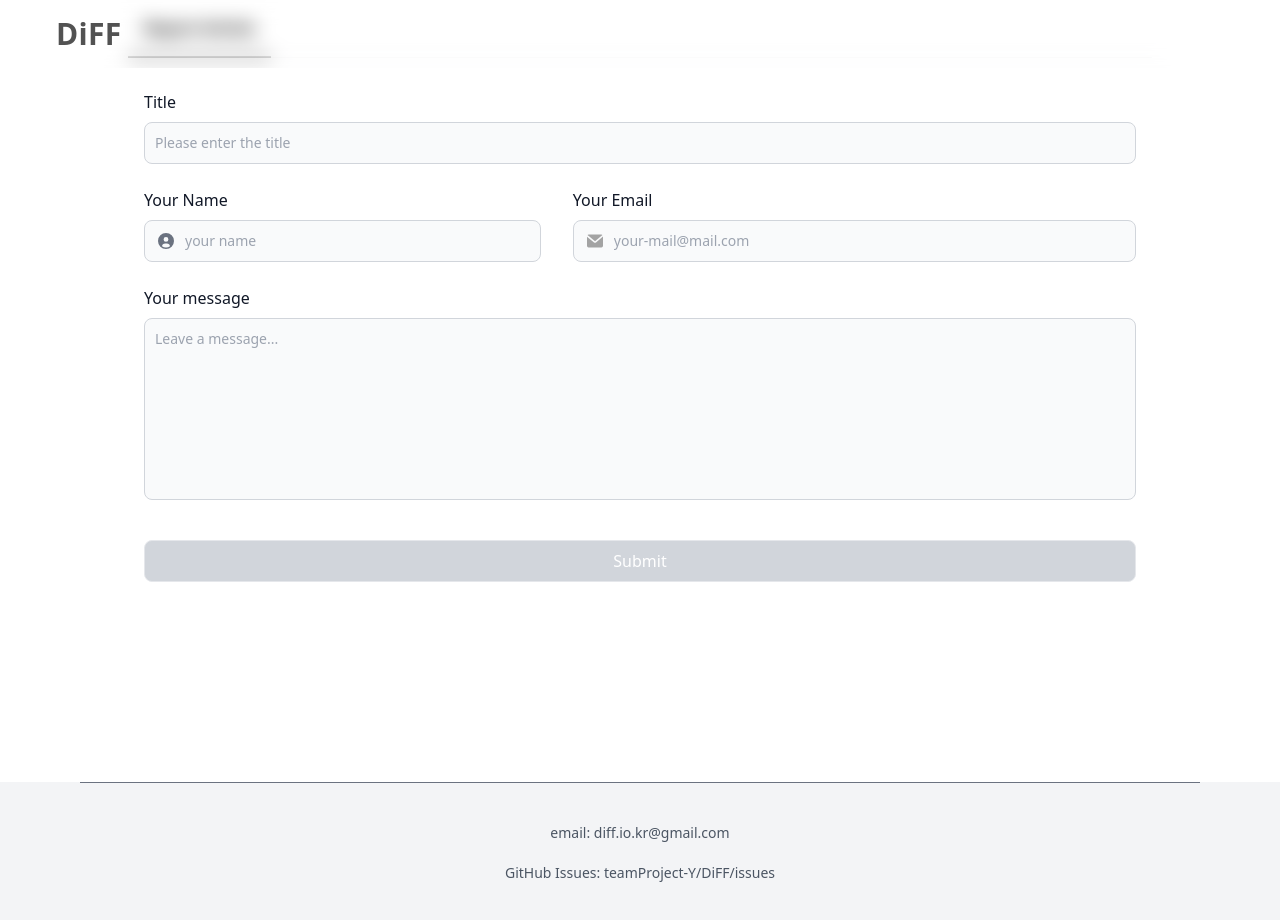
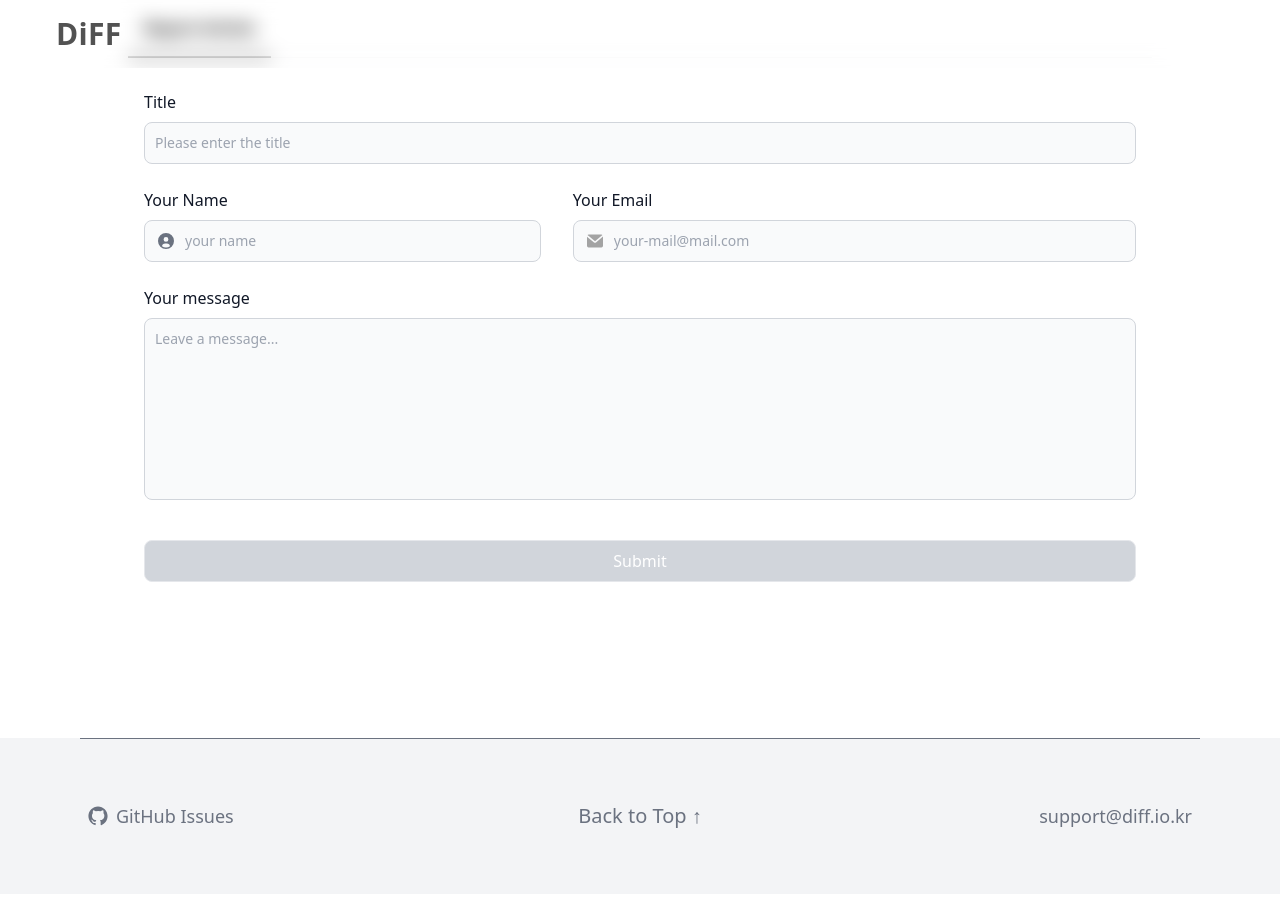
Before and after one commit to teamProject-Y/DiFF_JS_25_07, a Next.js app in the folder client/: page /DiFF/article/report in a window 1280 px wide. Shown: the top 920 px of the page. After the commit the page ends 894 px from the top, so only its background shows below. Built offline with nearby package versions, Linux system fonts and the light colour scheme.

Commit message:
footer, 상호작용

```diff
--- a/client/src/app/DiFF/home/main/AfterMainPage.jsx
+++ b/client/src/app/DiFF/home/main/AfterMainPage.jsx
@@ -100,7 +100,7 @@ export default function AfterMainPage({me, trendingArticles}) {
                                         className={`col-start-1 row-start-1 leading-none transition-[font-weight,color] duration-100
                                             ${activeTab === t
                                             ? "font-semibold"
-                                            : "text-gray-500 dark:text-neutral-600 group-hover:font-semibold group-hover:text-gray-700 dark:group-hover:text-gray-300"}`}
+                                            : "text-gray-500 dark:text-neutral-600 group-hover:text-gray-700 dark:group-hover:text-gray-300 duration-100"}`}
                                     >
                                      {t}
                                     </span>
--- a/client/src/app/DiFF/home/main/page.js
+++ b/client/src/app/DiFF/home/main/page.js
@@ -428,7 +428,7 @@ export default function Page() {
             {(!loggedIn) && (
                 <section
                     id="before-footer"
-                    className="snap-start snap-y-mandatory scroll-mt-4 drop-shadow-2xl flex items-end"
+                    className="snap-start snap-y-mandatory scroll-mt-4"
                 >
                     <Footer />
                 </section>
--- a/client/src/app/DiFF/home/main/repository.jsx
+++ b/client/src/app/DiFF/home/main/repository.jsx
@@ -8,9 +8,6 @@ import AnalysisGraph from "@/app/DiFF/member/repository/analysisGraph";
 import {AddRepoModal} from "@/app/DiFF/member/repository/addRepoModal";
 import {useDialog} from "@/common/commonLayout";
 
-// -------------------------------------------------------------
-// META DATA (Info/Posts)
-// -------------------------------------------------------------
 const DATA = {
     repositories: [
         {
@@ -321,7 +318,6 @@ const DATA = {
     ]
 };
 
-// INFO datasets per repo
 const REPO_INFO = {
     r1: {
         languages: [
@@ -956,7 +952,7 @@ function InfoView({repo, kickToLogin}) {
                                     <button
                                         key={x.k}
                                         onClick={() => setChartTab(x.k)}
-                                        className={`mx-1 text-sm ${chartTab === x.k ? "text-blue-600" : "text-gray-400"}`}
+                                        className={`mx-1 text-sm ${chartTab === x.k ? "text-blue-600" : "text-gray-400 hover:text-blue-300 duration-100"}`}
                                     >
                                         {x.label}
                                     </button>
--- a/client/src/app/DiFF/member/inquiry/page.js
+++ b/client/src/app/DiFF/member/inquiry/page.js
@@ -253,6 +253,8 @@ export default function InquiryForm() {
                     </button>
             </div>
         </form>
+            <br />
+            <br />
             <Footer />
             </>
     );
--- a/client/src/app/DiFF/member/repository/page.js
+++ b/client/src/app/DiFF/member/repository/page.js
@@ -1,6 +1,6 @@
 'use client';
 
-import {useRouter, useSearchParams} from 'next/navigation';
+import {useRouter, useSearchParams, usePathname} from 'next/navigation';
 import {fetchUser} from "@/lib/UserAPI";
 import {useEffect, useMemo, useState, useCallback} from "react";
 import {LayoutGroup} from "framer-motion";
@@ -57,6 +57,8 @@ const normalizeRepos = (raw) =>
 export default function RepositoriesPage() {
     const router = useRouter();
     const searchParams = useSearchParams();
+    const pathname = usePathname();
+
     const [repositories, setRepositories] = useState([]);
     const [member, setMember] = useState([]);
     const [loading, setLoading] = useState(true);
@@ -69,10 +71,13 @@ export default function RepositoriesPage() {
     const openModal = useCallback(() => setOpenChoice(true), []);
     const closeModal = useCallback(() => setOpenChoice(false), []);
 
-    const [tab, setTab] = useState('posts');const visibleRepos = useMemo(
+    const [tab, setTab] = useState('posts');
+
+    const visibleRepos = useMemo(
         () => (isMyRepos ? repositories : repositories.filter(r => !r.aprivate)),
         [repositories, isMyRepos]
     );
+
     useEffect(() => {
         if (visibleRepos.length === 0) {
             setSelectedRepoId(null);
@@ -224,6 +229,22 @@ export default function RepositoriesPage() {
         isMyRepos ? '/DiFF/member/profile'
             : `/DiFF/member/profile?nickName=${encodeURIComponent(member?.nickName ?? '')}`;
 
+    const repoHref =
+        isMyRepos ? '/DiFF/member/repository'
+            : `/DiFF/member/repository?nickName=${encodeURIComponent(member?.nickName ?? '')}`;
+
+    const tabs = [
+        { key: 'Profile',      label: 'Profile',      href: profileHref },
+        { key: 'Repositories', label: 'Repositories', href: repoHref },
+        { key: 'Settings',     label: 'Settings',     href: '/DiFF/member/settings', visible: isMyRepos },
+    ].filter(t => t.visible !== false);
+
+    const isActive = (t) => {
+        const base = (t.href || '').split('?')[0];
+        if (!base) return false;
+        return pathname === base || pathname.startsWith(base + (base.endsWith('/') ? '' : '/'));
+    };
+
     const startLink = (provider) => {
         if (provider !== 'github') return;
         const link = `/api/DiFF/auth/link/${provider}?mode=link`;
@@ -236,11 +257,15 @@ export default function RepositoriesPage() {
                 <div className="mx-auto max-w-6xl h-full">
 
                     {/* Tabs */}
-                    <div className="flex items-center text-neutral-500">
-                        <TopTab href={profileHref} label="Profile"/>
-                        <TopTab active href="#" label="Repositories"/>
-                        <TopTab href="/DiFF/member/settings" label="Settings"
-                                visible={isMyRepos}/>
+                    <div className="flex items-center border-b dark:border-neutral-700">
+                        {tabs.map(t => (
+                            <TopTabLink
+                                key={t.key}
+                                href={t.href}
+                                label={t.label}
+                                active={isActive(t)}
+                            />
+                        ))}
                     </div>
 
                     <div className="h-px w-full bg-neutral-200 dark:bg-neutral-700 mb-10"/>
@@ -262,7 +287,7 @@ export default function RepositoriesPage() {
                                         ${tab === t.key ?
                                         '-mb-px z-50 bg-gray-50 text-gray-900 dark:bg-neutral-800 dark:text-neutral-300'
                                         : 'bg-gray-200 text-gray-400 dark:bg-neutral-600 dark:text-neutral-300' +
-                                        'dark:bg-neutral-800 dark:text-neutral-400'}`}
+                                        'dark:bg-neutral-800 dark:text-neutral-400 hover:bg-gray-100 dark:hover:bg-neutral-700'}`}
                                 >
                                     {t.label}
                                 </button>
@@ -401,20 +426,32 @@ export default function RepositoriesPage() {
     );
 }
 
-function TopTab({visible = true, href, label, active}) {
-    if (!visible) return null;
-
-    return active ? (
-        <span
-            className="p-4 -mb-px font-semibold text-black dark:text-neutral-300 border-b-2 border-black dark:border-neutral-300">
-      {label}
-    </span>
-    ) : (
+function TopTabLink({ href, label, active }) {
+    return (
         <Link
             href={href}
-            className="p-4 -mb-px hover:text-neutral-700 dark:hover:text-neutral-300"
+            className={`group relative grid items-end p-4 pb-4 ml-2 -mb-px whitespace-nowrap duration-100
+                ${active
+                ? "border-b-2 border-black dark:border-neutral-400"
+                : "hover:border-b-2 hover:border-gray-500 dark:hover:border-neutral-400"}`}
         >
-            {label}
+            {/* 숨은 복제 텍스트: 폰트 굵기 전환 부드럽게 */}
+            <span
+                aria-hidden
+                className="col-start-1 row-start-1 font-semibold h-0 overflow-hidden pointer-events-none select-none duration-100"
+            >
+                {label}
+            </span>
+
+            {/* 실제 라벨 */}
+            <span
+                className={`col-start-1 row-start-1 leading-none transition-[font-weight,color] duration-100
+                    ${active
+                    ? "font-semibold"
+                    : "text-gray-500 dark:text-neutral-600 group-hover:text-gray-700 dark:group-hover:text-gray-300 duration-100"}`}
+            >
+                {label}
+            </span>
         </Link>
     );
 }
--- a/client/src/app/DiFF/member/settings/page.js
+++ b/client/src/app/DiFF/member/settings/page.js
@@ -2,7 +2,7 @@
 
 import {useEffect, useMemo, useRef, useState, Suspense} from 'react';
 import Link from 'next/link';
-import {useRouter, useSearchParams} from 'next/navigation';
+import {useRouter, useSearchParams, usePathname} from 'next/navigation';
 import {fetchUser, uploadProfileImg, modifyNickName, modifyIntroduce, deleteUser} from "@/lib/UserAPI";
 import {updateNotificationSetting} from "@/lib/NotificationAPI";
 import ReactMarkdown from "react-markdown";
@@ -24,6 +24,7 @@ export default function SettingsTab() {
 
 function SettingsPage() {
     const router = useRouter();
+    const pathname = usePathname();
     const {alert, confirm} = useDialog();
     const searchParams = useSearchParams();
 
@@ -216,7 +217,6 @@ function SettingsPage() {
         [form.introduce, member?.introduce]
     );
 
-    // introduce 수정 (README 형식)
     const handleSubmitIntroduce = async (e) => {
         e.preventDefault();
         if (!dirtyIntro) return;
@@ -225,11 +225,10 @@ function SettingsPage() {
             const res = await modifyIntroduce({introduce: form.introduce});
             setMember((prev) => ({...prev, introduce: form.introduce}));
         } catch (err) {
-            console.error("introduce 수정 실패:", err);
+            console.error("introduce fail:", err);
         }
     };
 
-    // README 저장 단축키: ⌘/Ctrl + Enter
     useEffect(() => {
         const handler = (e) => {
             const cmd = e.metaKey || e.ctrlKey;
@@ -254,38 +253,59 @@ function SettingsPage() {
 
     if (loading) return <PageSkeleton/>;
 
-    // 닉네임 저장
     const onSaveNick = async () => {
         if (!dirtyNick) {
             setEditingNick(false);
             return;
         }
         try {
-            const res = await modifyNickName({ nickName: form.nickName });
+            const res = await modifyNickName({nickName: form.nickName});
 
             if (res && res.resultCode) {
                 if (res.resultCode === "S-1") {
-                    setMember((prev) => ({ ...prev, nickName: form.nickName }));
+                    setMember((prev) => ({...prev, nickName: form.nickName}));
                     setEditingNick(false);
                 } else if (res.resultCode === "F-8") {
-                    alert({ intent: "danger", title: res.msg || "This nickname is already in use." });
+                    alert({intent: "danger", title: res.msg || "This nickname is already in use."});
                 } else if (res.resultCode === "F-7") {
-                    alert({ intent: "danger", title: res.msg || "Failed to edit member information" });
+                    alert({intent: "danger", title: res.msg || "Failed to edit member information"});
                 } else {
-                    alert({ intent: "danger", title: res.msg || "Unknown error" });
+                    alert({intent: "danger", title: res.msg || "Unknown error"});
                 }
             } else {
-                alert({ intent: "danger", title: "Invalid server response" });
+                alert({intent: "danger", title: "Invalid server response"});
             }
         } catch (err) {
             console.error("닉네임 수정 에러:", err);
-            alert({ intent: "danger", title: err?.response?.data?.msg || "Server error" });
+            alert({intent: "danger", title: err?.response?.data?.msg || "Server error"});
         }
     };
-// 닉네임 편집 취소
+
     const cancelEditNick = () => {
         setForm((prev) => ({...prev, nickName: member?.nickName || ""}));
         setEditingNick(false);
+    };
+
+    const profileHref =
+        !isMySetting && member?.nickName
+            ? `/DiFF/member/profile?nickName=${encodeURIComponent(member.nickName)}`
+            : '/DiFF/member/profile';
+
+    const repoHref =
+        !isMySetting && member?.nickName
+            ? `/DiFF/member/repository?nickName=${encodeURIComponent(member.nickName)}`
+            : '/DiFF/member/repository';
+
+    const tabs = [
+        {key: 'Profile', label: 'Profile', href: profileHref},
+        {key: 'Repositories', label: 'Repositories', href: repoHref},
+        {key: 'Settings', label: 'Settings', href: '/DiFF/member/settings'},
+    ];
+
+    const isActive = (t) => {
+        const base = (t.href || '').split('?')[0];
+        if (!base) return false;
+        return pathname === base || pathname.startsWith(base + (base.endsWith('/') ? '' : '/'));
     };
 
     return (
@@ -293,22 +313,25 @@ function SettingsPage() {
             {/*<div className="h-full">*/}
             <div className="mx-auto flex h-full">
                 <main className="flex-1 flex flex-col min-h-0 max-w-6xl">
-                        <div className="bg-white dark:bg-neutral-900 flex items-center text-neutral-500">
-                            <TopTab href="/DiFF/member/profile" label="Profile"/>
-                            <TopTab href="/DiFF/member/repository" label="Repositories"/>
-                            <TopTab active href="#" label="Settings"/>
+                    <div className="flex items-center border-b dark:border-neutral-700">
+                        {tabs.map(t => (
+                            <TopTabLink
+                                key={t.key}
+                                href={t.href}
+                                label={t.label}
+                                active={isActive(t)}
+                            />
+                        ))}
                     </div>
 
                     <div className="flex-1 min-h-0 pt-10">
                         <div className="mx-auto max-w-6xl pb-16">
 
-                                {/* 메인 2컬럼 */}
                             <div className="flex gap-6 px-2">
 
-                                    {/* LEFT : 아바타/닉네임/테마/연동 */}
+                                {/* LEFT */}
                                 <div className="flex flex-col gap-4">
 
-                                        {/* 아바타 카드 */}
                                     <Card>
                                         <div className="flex items-start gap-4">
                                             <div
@@ -410,7 +433,6 @@ function SettingsPage() {
                                                     {member?.email || '-'}
                                                 </div>
 
-                                                    {/* 소셜 연동 */}
                                                 <div className="flex items-center gap-2">
                                                     <LinkBtn
                                                         brand="google"
@@ -481,8 +503,7 @@ function SettingsPage() {
                                                 onClick={onClickRemove}
                                                 className="rounded px-3 py-1.5 text-sm self-end border
                                                                border-gray-300 hover:border-red-500 hover:text-red-500
-                                    dark:border-gray-400 dark:hover:border-red-500"
-                                                >
+                                                               dark:border-gray-400 dark:hover:border-red-500">
                                                 Delete account
                                             </button>
                                         </div>
@@ -492,12 +513,10 @@ function SettingsPage() {
 
                                 <div className="flex-grow flex flex-col gap-4">
 
-                                        {/* Profile README */}
                                     <Card className="flex-1 flex flex-col">
                                         <div className="mb-3 flex items-center justify-between">
                                             <h3 className="text-2xl font-bold">Profile README</h3>
 
-                                                {/* Write / Preview 탭 */}
                                             <div
                                                 className="flex items-center rounded-lg border border-neutral-300 dark:border-neutral-700 overflow-hidden">
                                                 <button
@@ -579,7 +598,6 @@ function SettingsPage() {
                                                 </div>
                                             )}
 
-                                                {/* 하단 Save 버튼 */}
                                             <div className="flex items-center justify-end text-xs text-neutral-500">
                                                 <button
                                                     type="submit"
@@ -595,8 +613,6 @@ function SettingsPage() {
                                         </form>
                                     </Card>
 
-
-                                        {/* 회원탈퇴 */}
                                     <Card>
                                     </Card>
                                 </div>
@@ -605,7 +621,6 @@ function SettingsPage() {
                     </div>
                 </main>
             </div>
-            {/*</div>*/}
         </div>
     );
 }
@@ -618,18 +633,28 @@ function Card({children, className}) {
     );
 }
 
-function TopTab({href, label, active}) {
-    return active ? (
-        <span
-            className="p-4 -mb-px font-semibold text-black dark:text-neutral-300 border-b-2 border-black dark:border-neutral-300">
+function TopTabLink({href, label, active}) {
+    return (
+        <Link href={href}
+              className={`group relative grid items-end p-4 pb-4 ml-2 -mb-px whitespace-nowrap duration-100
+                ${active
+                  ? "border-b-2 border-black dark:border-neutral-400"
+                  : "hover:border-b-2 hover:border-gray-500 dark:hover:border-neutral-400"}`}>
+            <span aria-hidden
+                  className="col-start-1 row-start-1 font-semibold h-0 overflow-hidden pointer-events-none select-none duration-100">
                 {label}
       </span>
-    ) : (
-        <Link href={href} className="p-4 -mb-px hover:text-neutral-700 dark:hover:text-neutral-300">
+
+            <span className={`col-start-1 row-start-1 leading-none transition-[font-weight,color] duration-100
+                   ${active
+                    ? "font-semibold"
+                    : "text-gray-500 dark:text-neutral-600 group-hover:text-gray-700 dark:group-hover:text-gray-300 duration-100"}`}>
                 {label}
+            </span>
         </Link>
     );
 }
+
 
 function LinkBtn({label, onClick, disabled, brand}) {
     const base =
--- a/client/src/common/footer.jsx
+++ b/client/src/common/footer.jsx
@@ -1,28 +1,99 @@
+// src/common/Footer.jsx
+
+'use client';
+
+import {useEffect, useRef, useState} from 'react';
+
 export default function Footer() {
-    const OPS_EMAIL = 'diff.io.kr@gmail.com';
-    const mailtoHref = `mailto:${OPS_EMAIL}?subject=${encodeURIComponent('[DiFF] 문의')}`;
+    const root = useRef(null);
+    const [inView, setInView] = useState(false);
+
+    const GITHUB_ISSUES_URL = 'https://github.com/teamProject-Y/DiFF/issues';
+    const OPS_EMAIL = 'support@diff.io.kr';
+
+    useEffect(() => {
+        const el = root.current;
+        if (!el) return;
+
+        if (window.matchMedia?.('(prefers-reduced-motion: reduce)').matches) {
+            setInView(true);
+            return;
+        }
+
+        // 보이면 재생, 안 보이면 즉시 초기화(다시 내려올 때 처음부터)
+        const io = new IntersectionObserver(
+            ([entry]) => setInView(entry.isIntersecting),
+            { threshold: 0.35, rootMargin: '0px 0px -8%' }
+        );
+        io.observe(el);
+        return () => io.disconnect();
+    }, []);
+
+    const onBackToTop = (e) => {
+        e.preventDefault();
+        window.scrollTo({ top: 0, behavior: 'smooth' });
+    };
+
+    const inCls  = 'opacity-100 translate-y-0 transition-all duration-300 ease-out';
+    const outCls = 'opacity-0 translate-y-3 transition-none';
 
     return (
-        <footer className="relative bg-gray-100 text-white w-full min-h-[200px] text-center p-3 text-sm">
-            <div className="absolute top-0 inset-x-20 border-t border-gray-500">
-            <p className="mt-10 text-gray-600">
-                email:{' '}
-                <a href={mailtoHref} className="hover:text-gray-400 duration-100">
-                    { OPS_EMAIL }
-                </a>
-            </p>
-            <br />
-            <p className="text-gray-600">
-                GitHub Issues:{' '}
-                <a
-                    href="https://github.com/teamProject-Y/DiFF/issues"
-                    target="_blank"
-                    rel="noopener noreferrer"
-                    className="hover:text-gray-400 duration-100"
-                >
-                    teamProject-Y/DiFF/issues
-                </a>
-            </p>
+        <footer ref={root} className="relative bg-gray-100 text-gray-500 dark:bg-neutral-900 dark:text-neutral-300">
+
+            <div className="mx-auto max-w-6xl px-6 py-12 md:py-16">
+
+                <div className="absolute top-0 inset-x-20 border-t border-gray-500 mb-6" />
+
+                <div className="grid grid-cols-1 md:grid-cols-3 items-center gap-y-6">
+                    {/* LEFT: GitHub */}
+                    <a
+                        data-cell="github"
+                        href={GITHUB_ISSUES_URL}
+                        target="_blank"
+                        rel="noopener noreferrer"
+                        className={`
+              justify-self-start text-base md:text-lg inline-flex items-center gap-2 hover:text-black dark:hover:text-white
+              ${inView ? inCls : outCls}
+            `}
+                        style={{ transitionDelay: inView ? '80ms' : '0ms' }}
+                        aria-label="GitHub Issues로 이동"
+                        title="GitHub Issues"
+                    >
+                        {/* 깃허브 아이콘 (SVG) */}
+                        <svg xmlns="http://www.w3.org/2000/svg" viewBox="0 0 24 24"
+                             className="h-5 w-5" fill="currentColor" aria-hidden="true">
+                            <path d="M12 .5C5.65.5.5 5.65.5 12c0 5.1 3.29 9.4 7.86 10.94.58.1.79-.25.79-.56v-2.02c-3.2.7-3.87-1.54-3.87-1.54-.53-1.34-1.3-1.7-1.3-1.7-1.06-.73.08-.73.08-.73 1.18.08 1.81 1.23 1.81 1.23 1.04 1.79 2.73 1.27 3.39.97.1-.76.41-1.27.74-1.56-2.55-.29-5.23-1.27-5.23-5.66 0-1.25.45-2.27 1.2-3.07-.12-.29-.52-1.45.12-3.03 0 0 .98-.31 3.2 1.17a11.1 11.1 0 0 1 5.82 0c2.22-1.48 3.2-1.17 3.2-1.17.64 1.58.24 2.74.12 3.03.75.8 1.2 1.83 1.2 3.07 0 4.39-2.69 5.37-5.24 5.65.42.37.79 1.09.79 2.21v3.28c0 .31.21.67.8.56C20.21 21.4 23.5 17.1 23.5 12 23.5 5.65 18.35.5 12 .5Z"/>
+                        </svg>
+                        <span className="underline-offset-4">GitHub Issues</span>
+                    </a>
+
+                    {/* CENTER: Back to Top */}
+                    <a
+                        data-cell="top"
+                        href="#top"
+                        onClick={onBackToTop}
+                        className={`
+              justify-self-center text-lg md:text-xl font-medium hover:text-black dark:hover:text-white
+              ${inView ? inCls : outCls}
+            `}
+                        style={{ transitionDelay: inView ? '160ms' : '0ms' }}
+                    >
+                        Back to Top ↑
+                    </a>
+
+                    {/* RIGHT: Email (mailto) */}
+                    <a
+                        data-cell="mail"
+                        href={`mailto:${OPS_EMAIL}`}
+                        className={`
+              justify-self-end text-base md:text-lg underline-offset-4 hover:text-black dark:hover:text-white
+              ${inView ? inCls : outCls}
+            `}
+                        style={{ transitionDelay: inView ? '240ms' : '0ms' }}
+                    >
+                        {OPS_EMAIL}
+                    </a>
+                </div>
             </div>
         </footer>
     );
```
Also changed, not shown: client/src/app/DiFF/member/join/joinModal.jsx (+32 -36 lines), client/src/app/DiFF/member/login/loginModal.jsx (+25 -31 lines), client/src/app/DiFF/member/profile/page.js (+55 -7 lines), client/src/common/anime/beforeExplain.jsx (+55 -63 lines). Lines whose indentation alone changed are shown as unchanged.
